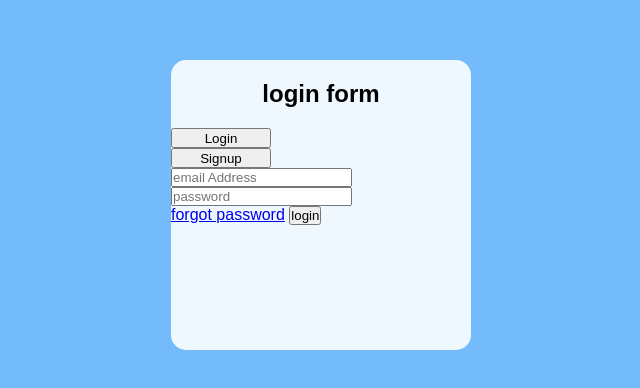
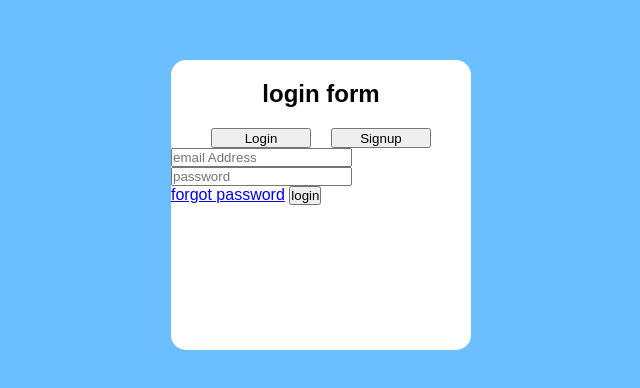
Before and after one commit to aslbekerkinov/Erkinov.Aslbek, a plain HTML site: page login.html in a window 1280 px wide. Shown: the part 320-708 px from the top of the page, without its empty margins (319-959 px from the left). Drawn offline with Linux system fonts and the light colour scheme.

Commit message:
yangi login

```diff
--- a/login.css
+++ b/login.css
@@ -3,18 +3,19 @@
     padding: 0;
     box-sizing: border-box;
     font-family: "poppins" , sans-serif;
+
 }
 body{
     display: flex;
     align-items: center;
     justify-content: center;
     position: relative;
-    background-color: rgb(115, 187, 251);
+    background-color: rgb(108, 191, 255);
 }
 .container{
     width: 300px;
     height: 290px;
-    background-color: aliceblue;
+    background-color: rgb(255, 255, 255);
     border-radius: 15px ;
     display: flex;
     flex-direction: column;
@@ -25,6 +26,7 @@ body{
 .login-box h2{
     text-align: center;
     margin: 20px;
+    justify-content: center;
 
 
 }
@@ -36,3 +38,14 @@ body{
     align-items: center;
 
 }
+.toggle{
+    display: flex;
+    justify-content: center;
+    gap: 20px;
+
+
+}
+.input-box{
+    width: 100px;
+    justify-content: center;
+}
```
Also changed, not shown: login.html (line endings or trailing spaces).
